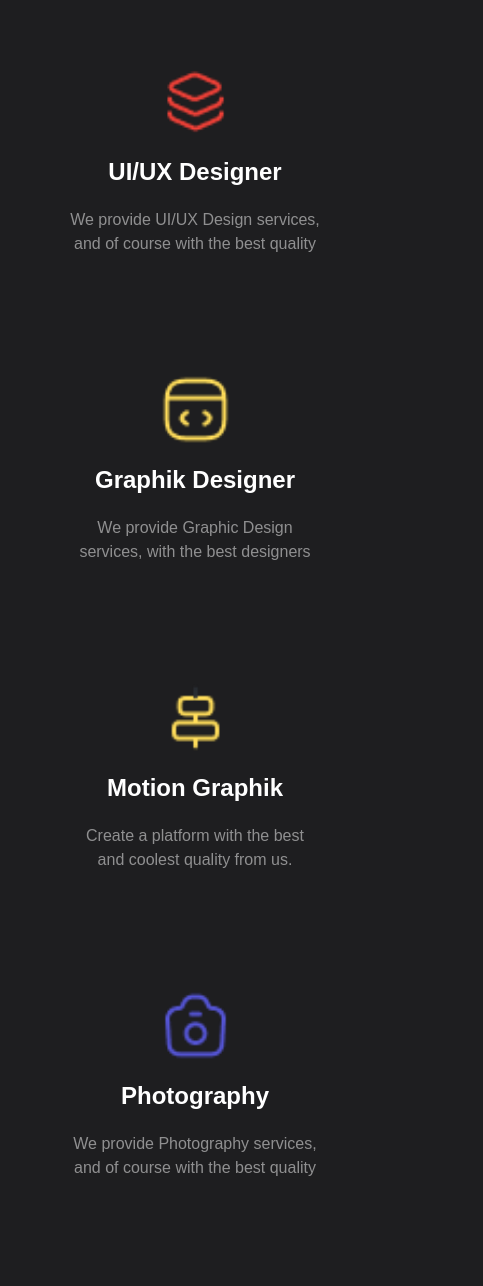
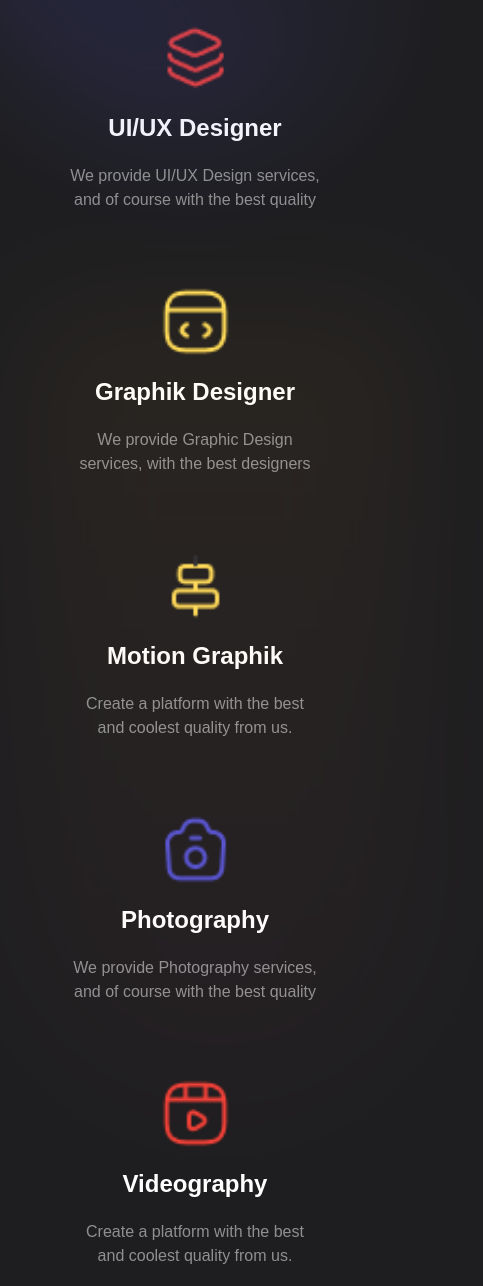
Before and after one commit to mongmycha/digital-agency-website, a plain HTML site: page index.html in a window 390 px wide. Shown: the part 1845-3131 px from the top of the page, 483 px wide, since content can reach past the window. Drawn offline with nearby package versions, Linux system fonts and the light colour scheme.

Commit message:
updated code

```diff
--- a/index.html
+++ b/index.html
@@ -49,6 +49,10 @@
 
   <div class="bg-gradient-to-r from-[rgba(251,168,28,0.26)] to-[rgba(224,86,136,0.15)] absolute w-[252px] md:w-[625px] h-[200px] md:h-[750px] rounded-[233px] top-[250px] md:top-[-250px] right-[-60px] md:r
   ight-[-40px] rotate-90 z-0 opacity-30 blur-3xl"></div>
+
+  <div class="bg-gradient-to-r from-[rgba(84,84,212)] to-[rgba(84,84,212,0.01)] absolute rounded-[233px] -rotate-45 top-[1450px] left-[-70px] opacity-20 blur-3xl w-[400px] h-[508px]"></div>
+
+  <div class="bg-gradient-to-r from-[rgba(251,168,28,0.26)] to-[rgba(224,86,136,0.15)] absolute w-[800px] md:w-[860px] h-[400px] md:h-[1500px] rounded-[233px] -right-[80%] md:left-1/19 rotate-90 md:rotate-60 top-[2300px] md:top-[1600px] rounded-l-4xl opacity-20 blur-3xl "></div>
 
 
 
@@ -110,12 +114,12 @@
 
     </div>
     <!-- services section -->
-    <div class="h-[2042px] md:h-[814px] mt-12 md:mt-40">
+    <div class="h-[1700px] md:h-[814px] mt-12 md:mt-40">
       <div class="w-[327px] md:w-[695px] h-[108px] md:h-[140px] mx-auto text-center">
         <h1 class="text-4xl md:text-6xl text-[#FFFFFF] font-bold">The Service We Provide For You</h1>
       </div>
       <div class="grid grid-cols-1 md:grid-cols-3 gap-6 mt-0 md:mt-12">
-        <div class="w-[300px] md:w-[384px] h-[284px] md:h-[300px] mx-auto">
+        <div class="w-[300px] md:w-[384px] h-[240px] md:h-[300px] mx-auto">
           <img class="w-[69px] h-[69px] mx-auto mt-5" src="images/web-dev.png" alt="">
           <h2 class="text-2xl md:text-[28px] text-[#FFFFFF] font-semibold mt-5 text-center">Development</h2>
           <p
@@ -124,7 +128,7 @@
             best and
             coolest quality from us.</p>
         </div>
-        <div class="w-[300px] md:w-[384px] h-[284px] md:h-[300px] mx-auto">
+        <div class="w-[300px] md:w-[384px] h-[240px] md:h-[300px] mx-auto">
           <img class="w-[69px] h-[69px] mx-auto mt-5" src="images/layer.png" alt="">
           <h2 class="text-2xl md:text-[28px] text-[#FFFFFF] font-semibold mt-5 text-center">UI/UX Designer</h2>
           <p
@@ -132,7 +136,7 @@
             We provide UI/UX Design
             services, and of course with the best quality</p>
         </div>
-        <div class="w-[300px] md:w-[384px] h-[284px] md:h-[300px] mx-auto">
+        <div class="w-[300px] md:w-[384px] h-[240px] md:h-[300px] mx-auto">
           <img class="w-[69px] h-[69px] mx-auto mt-5" src="images/code.png" alt="">
           <h2 class="text-2xl md:text-[28px] text-[#FFFFFF] font-semibold mt-5 text-center">Graphik Designer</h2>
           <p
@@ -140,7 +144,7 @@
             We provide Graphic Design
             services, with the best designers</p>
         </div>
-        <div class="w-[300px] md:w-[384px] h-[284px] md:h-[300px] mx-auto">
+        <div class="w-[300px] md:w-[384px] h-[240px] md:h-[300px] mx-auto">
           <img class="w-[69px] h-[69px] mx-auto mt-5" src="images/align-vertically.png" alt="">
           <h2 class="text-2xl md:text-[28px] text-[#FFFFFF] font-semibold mt-5 text-center">Motion Graphik</h2>
           <p
@@ -148,7 +152,7 @@
             Create a platform with the
             best and coolest quality from us.</p>
         </div>
-        <div class="w-[300px] md:w-[384px] h-[284px] md:h-[300px] mx-auto">
+        <div class="w-[300px] md:w-[384px] h-[240px] md:h-[300px] mx-auto">
           <img class="w-[69px] h-[69px] mx-auto mt-5" src="images/camera.png" alt="">
           <h2 class="text-2xl md:text-[28px] text-[#FFFFFF] font-semibold mt-5 text-center">Photography</h2>
           <p
@@ -156,7 +160,7 @@
             We provide Photography
             services, and of course with the best quality</p>
         </div>
-        <div class="w-[300px] md:w-[384px] h-[284px] md:h-[300px] mx-auto text-center">
+        <div class="w-[300px] md:w-[384px] h-[240px] md:h-[300px] mx-auto text-center">
           <img class="w-[69px] h-[69px] mx-auto mt-5" src="images/video-play.png" alt="">
           <h2 class="text-2xl md:text-[28px] text-[#FFFFFF] font-semibold mt-5 text-center">Videography</h2>
           <p
```
